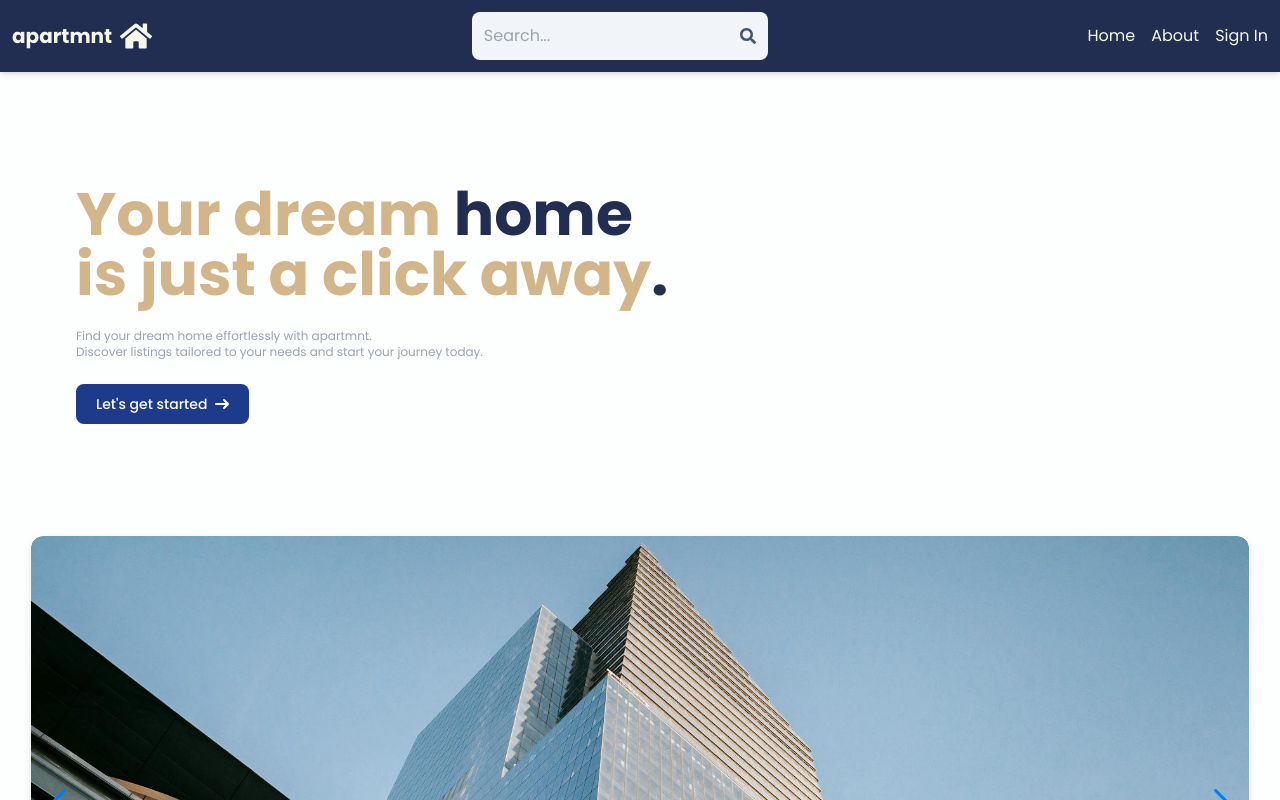
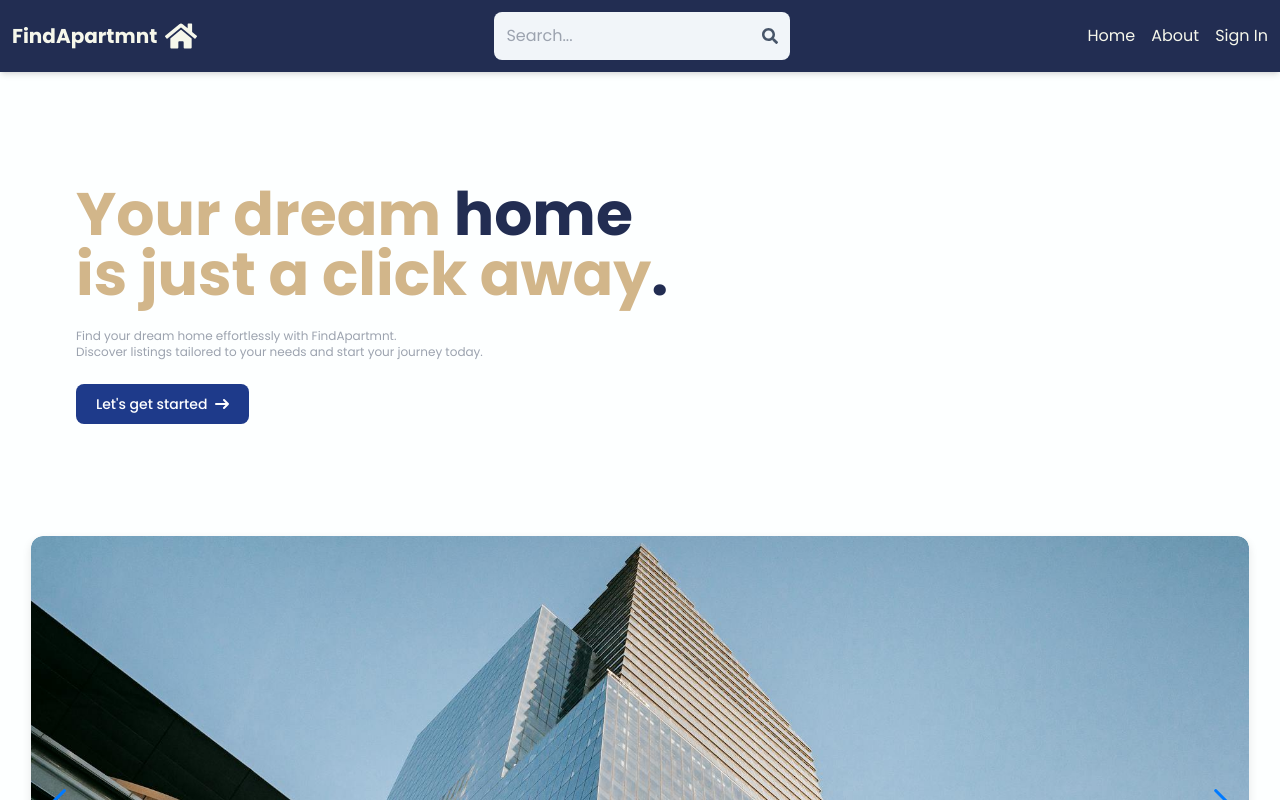
Before and after one commit to iamsanjeebandas/apartmnt, a React (Vite) app in the folder client/: page / in a window 1280 px wide. Shown: the top 800 px of the page. Built offline with nearby package versions, Linux system fonts and the light colour scheme; no server answers.

Commit message:
updated name of the website

```diff
--- a/client/src/components/Header.jsx
+++ b/client/src/components/Header.jsx
@@ -28,7 +28,7 @@ export default function Header() {
       <div className="flex justify-between items-center mx-auto p-3">
         <Link to="/">
           <h1 className="font-bold text-sm sm:text-xl flex items-center">
-            <span className="mr-2 text-f6f7eb">apartmnt</span>
+            <span className="mr-2 text-f6f7eb">FindApartmnt</span>
             <FaHome className="text-f6f7eb" size={32} />
           </h1>
         </Link>
--- a/client/src/pages/About.jsx
+++ b/client/src/pages/About.jsx
@@ -4,10 +4,10 @@ export default function About() {
   return (
     <div className="py-20 px-4 max-w-6xl mx-auto">
       <h1 className="text-3xl font-bold mb-4 text-slate-800">
-        About <span className="text-slate-500">Apartmnt</span>
+        About <span className="text-slate-500">FindApartmnt</span>
       </h1>
       <p className="mb-4 text-slate-700">
-        Apartmnt stands out as a premier real estate agency committed to
+        FindApartmnt stands out as a premier real estate agency committed to
         facilitating seamless transactions for individuals looking to buy or
         rent properties. Our platform serves as a robust marketplace where
         homeowners, landlords, and property managers can list their properties,
@@ -15,7 +15,7 @@ export default function About() {
         preferences.
       </p>
       <p className="mb-4 text-slate-700">
-        At apartmnt, we prioritize user-friendly experiences and comprehensive
+        At FindApartmnt, we prioritize user-friendly experiences and comprehensive
         listings. Whether you're searching for a chic urban apartment, a cozy
         suburban house, or a spacious countryside retreat, our intuitive search
         tools and detailed property descriptions ensure you find the perfect
@@ -26,18 +26,18 @@ export default function About() {
         Our dedication to customer satisfaction extends beyond listings. We
         provide expert guidance throughout the buying, selling, or renting
         process, ensuring every transaction is smooth and secure. From initial
-        property search to final contract signing, apartmnt is committed to
+        property search to final contract signing, FindApartmnt is committed to
         delivering reliable service and exceeding expectations.
       </p>
       <p className="mb-4 text-slate-700">
-        With apartmnt, finding your dream home is more than a transaction—it's a
+        With FindApartmnt, finding your dream home is more than a transaction—it's a
         personalized journey. We strive to build trust and foster long-term
         relationships with our clients by offering unparalleled support and
         insights into the real estate market. Whether you're a first-time buyer,
-        seasoned investor, or property owner looking to list, apartmnt is here
+        seasoned investor, or property owner looking to list, FindApartmnt is here
         to make your real estate experience seamless and rewarding. Join us
         today and discover the difference of finding your ideal living space
-        with apartmnt.
+        with FindApartmnt.
       </p>
     </div>
   );
--- a/client/src/pages/Home.jsx
+++ b/client/src/pages/Home.jsx
@@ -62,7 +62,7 @@ export default function Home() {
           is just a click away<span className="text-main-bg">.</span>
         </h1>
         <div className="text-gray-400 text-xs sm:text-xs">
-          Find your dream home effortlessly with apartmnt. <br />
+          Find your dream home effortlessly with FindApartmnt. <br />
           Discover listings tailored to your needs and start your journey today.
         </div>
         <div>
```
